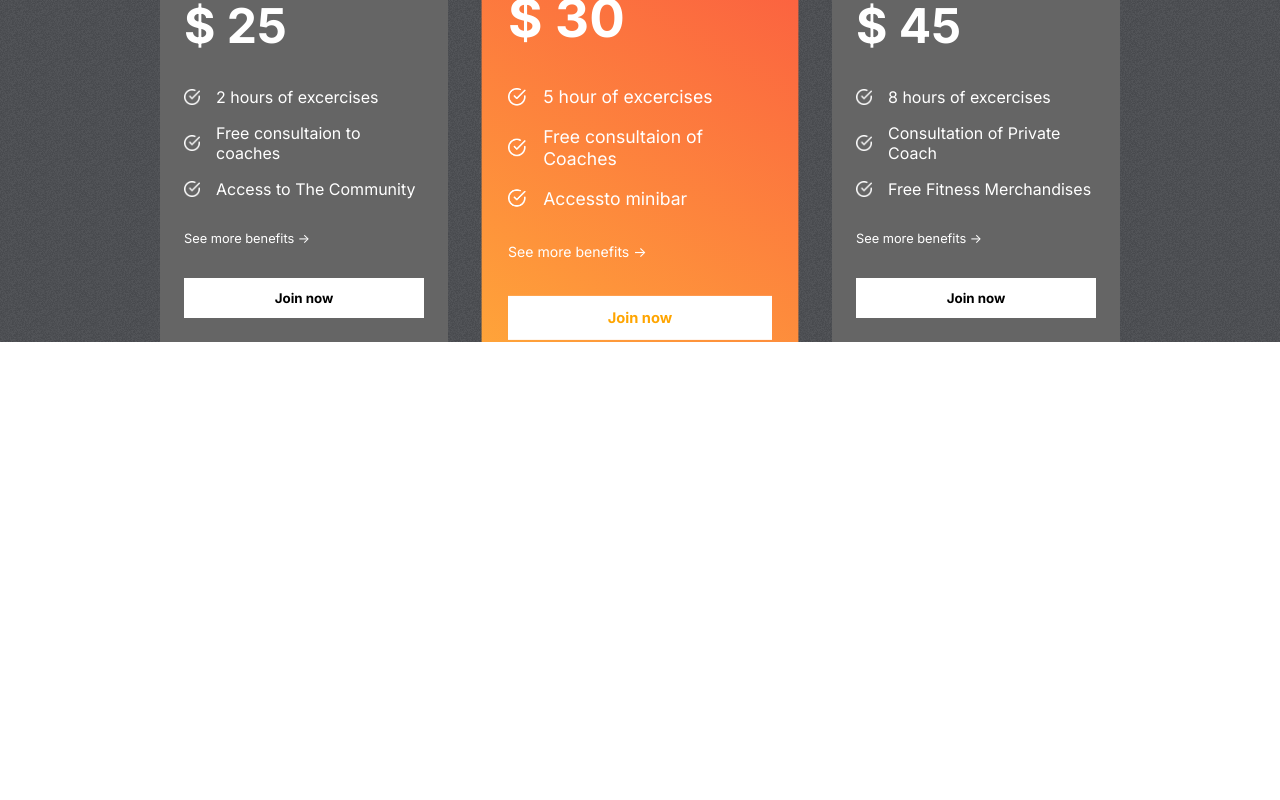
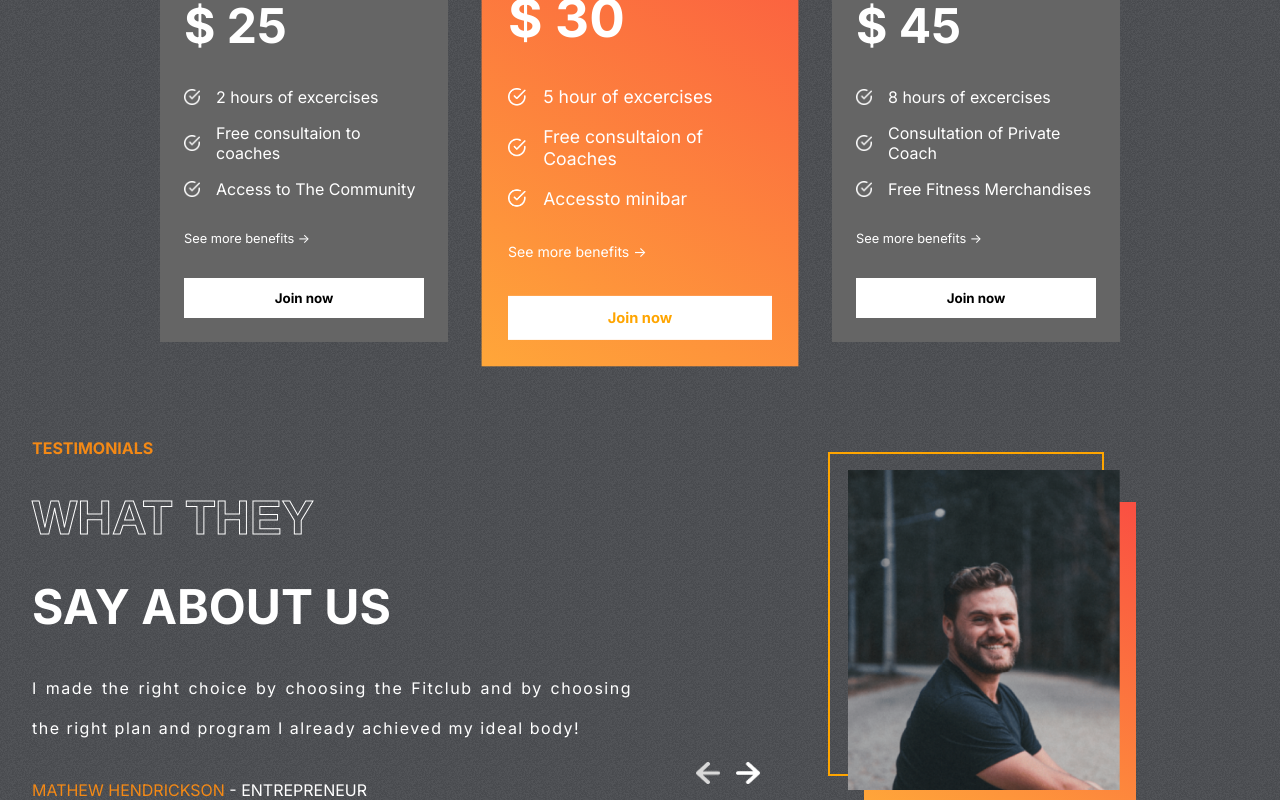
Before and after one commit to joaovieira23/fit-club, a React (Create React App) app: page / in a window 1280 px wide. Shown: the part 2126-2926 px from the top of the page. Before the commit the page ends 2468 px from the top, so only its background shows below. Built offline with nearby package versions, Linux system fonts and the light colour scheme; the HTML template or start-up script is replaced by a standard one.

Commit message:
feat: testimonials component

```diff
--- a/src/App.tsx
+++ b/src/App.tsx
@@ -4,6 +4,7 @@
 import Programs from './components/Programs/Programs';
 import Reasons from './components/Reasons/Reasons';
 import Plans from './components/Plans/Plans';
+import Testimonials from './components/Testimonials/Testimonials';
 
 function App() {
   return (
@@ -12,6 +13,7 @@
       <Programs />
       <Reasons />
       <Plans />
+      <Testimonials />
     </div>
   );
 }
--- /dev/null
+++ b/src/components/Testimonials/Testimonials.css
@@ -0,0 +1,79 @@
+.Testimonials {
+    display: flex;
+    gap: 1rem;
+    padding: 0 2rem;
+}
+
+.left-t {
+    display: flex;
+    flex: 1 1;
+    gap: 2rem;
+    flex-direction: column;
+    text-transform: uppercase;
+    color: white;
+}
+
+.left-t>:nth-child(1) {
+    color: var(--orange);
+    font-weight: bold;
+}
+
+.left-t>:nth-child(2),
+.left-t>:nth-child(3) {
+    font-weight: bold;
+    font-size: 3rem;
+}
+
+.left-t>:nth-child(4) {
+    text-transform: none;
+    text-align: justify;
+    letter-spacing: 1.5px;
+    line-height: 40px;
+}
+
+.right-t {
+    flex: 1;
+    position: relative;
+}
+
+.right-t > img {
+    position: absolute;
+    width: 17rem;
+    height: 20rem;
+    object-fit: cover;
+    right: 8rem;
+    top: 2rem;
+}
+
+.right-t>:nth-child(1) {
+    position: absolute;
+    width: 17rem;
+    height: 20rem;
+    border: 2px solid orange;
+    background-color: transparent;
+    right: 9rem;
+    top: 0.9rem;
+}
+
+.right-t>:nth-child(2) {
+    position: absolute;
+    width: 17rem;
+    height: 19rem;
+    right: 7rem;
+    top: 4rem;
+
+    background: var(--planCard);
+}
+
+.arrows {
+    display: flex;
+    gap: 1rem;
+    position: absolute;
+    bottom: 1rem;
+    left: 3rem;
+}
+
+.arrows > img {
+    width: 1.5rem;
+    cursor: pointer;
+}
--- /dev/null
+++ b/src/components/Testimonials/Testimonials.tsx
@@ -0,0 +1,50 @@
+import React, { useState } from 'react'
+import './Testimonials.css';
+import { testimonialsData } from '../../data/testimonialsData';
+import leftArrow from '../../assets/leftArrow.png';
+import rightArrow from '../../assets/rightArrow.png';
+
+const Testimonials = () => {
+
+    const [selected, setSelected] = useState(0);
+    const tLength = testimonialsData.length;
+
+  return (
+    <div className="Testimonials">
+        <div className="left-t">
+            <span>Testimonials</span>
+            <span className="stroke-text">What they</span>
+            <span>say about us</span>
+            <span>
+                {testimonialsData[selected].review}
+            </span>
+            <span>
+                <span style={{color: 'var(--orange)'}}>
+                    {testimonialsData[selected].name}
+                </span>{" "}
+                - {testimonialsData[selected].status}
+            </span>
+        </div>
+        <div className="right-t">
+            <div></div>
+            <div></div>
+            <img src={testimonialsData[selected].image} alt="" />
+            <div className="arrows">
+                <img
+                    onClick={() =>  selected === 0 ? setSelected(tLength - 1):
+                    setSelected((prev) => prev - 1)}
+                    src={leftArrow}
+                    alt="Left Arrow"
+                />
+                <img
+                    onClick={() => {
+                        selected === tLength -1 ? setSelected(0) : setSelected((prev) => prev + 1);
+                    }}
+                    src={rightArrow} alt="Right Arrow" />
+            </div>
+        </div>
+    </div>
+  )
+}
+
+export default Testimonials
```
